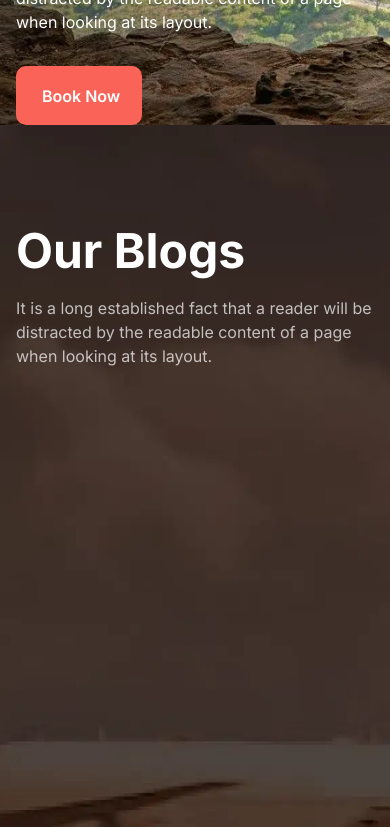
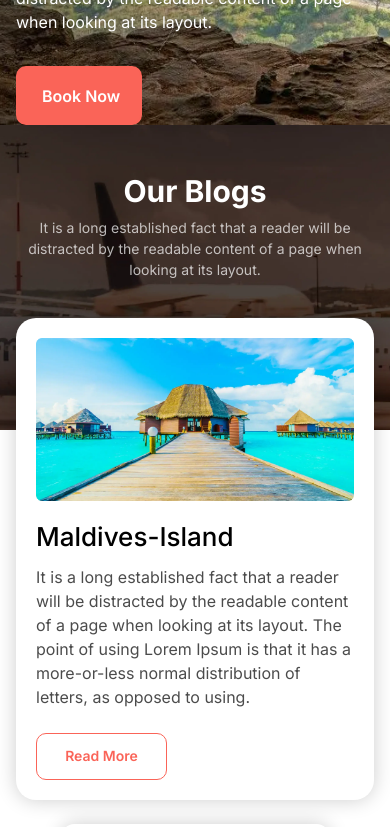
Before and after one commit to mayankpcp7/ThrillSeeker, a React (Create React App) app: page / in a window 390 px wide. Shown: the part 620-1447 px from the top of the page. Built offline with nearby package versions, Linux system fonts and the light colour scheme.

Commit message:
Places Cards

```diff
--- a/src/App.js
+++ b/src/App.js
@@ -4,12 +4,14 @@ import Faqs from "./components/Faqs";
 import Footer from "./components/Footer";
 import OurClient from "./components/OurClient";
 import OurBlog from "./components/OurBlog";
+import PlaceCards from "./components/PlaceCards";
 
 function App() {
   return (
     <>
       <Header />
       <OurBlog />
+      <PlaceCards />
       <OurClient />
       <Faqs />
       <Footer />
--- a/src/components/OurBlog.jsx
+++ b/src/components/OurBlog.jsx
@@ -1,52 +1,14 @@
 import React from 'react'
-import MaldivesIsland from "../assets/images/webp/MaldivesIsland.webp"
-import KarbiIsland from "../assets/images/webp/KarbiBeachThailand.webp"
-import CliffMountainThailand from "../assets/images/webp/CliffMountainThailand.webp"
 
 const OurBlog = () => {
     return (
         <div className='bg-BlogImg bg-cover bg-center bg-no-repeat'>
             <div className='max-w-[1440px] mx-auto'>
-                <div className='max-w-[1164px] mx-auto px-4 md:px-3 mb-[436px]'>
-                    <div className='pt-[97px] pb-[216px]'>
-                        <h2 className='text-white font-inter font-bold text-5xl !leading-[121%]'>Our Blogs</h2>
-                        <p className='font-inter opacity-70 text-white max-w-[504px] text-base leading-[150%] font-normal mt-4'>It is a long established fact that a reader will be distracted by the readable content of a page when looking at its layout.</p>
+                <div className='max-w-[1164px] mx-auto px-4 md:px-3'>
+                    <div className='pt-12 sm:pt-16 md:pt-20 lg:pt-[97px] pb-[150px] md:pb-[216px]'>
+                        <h2 className='text-white font-inter font-bold  text-[30px] sm:text-[32px] md:text-[36px] lg:text-[40px] xl:text-5xl !leading-[121%] lg:text-start text-center'>Our Blogs</h2>
+                        <p className='font-inter opacity-70 text-white max-w-[504px] text-[14px] sm:text-base leading-[150%] font-normal mt-2 sm:mt-3 md:mt-4 lg:text-start text-center mx-auto lg:mx-0'>It is a long established fact that a reader will be distracted by the readable content of a page when looking at its layout.</p>
                     </div>
-
-                    <div className='gap-6 flex items-center justify-center flex-wrap -mt-[536px] translate-y-[78.5%]'>
-
-                        <div className='max-w-[558px] bg-white rounded-[20px] shadow-CommonShadow p-5'>
-                            <img className='max-w-[518px] w-full' src={MaldivesIsland} alt="MaldivesIsland" />
-                            <h3 className='font-inter font-medium text-2xl text-black mt-5 !leading-[121%]'>Maldives-Island</h3>
-                            <p className='font-inter font-normal opacity-70 text-base text-black mt-3 !leading-[150%]'>It is a long established fact that a reader will be distracted by the readable content of a page when looking at its layout. The point of using Lorem Ipsum is that it has a more-or-less normal distribution of letters, as opposed to using.</p>
-                            <button class="mt-6 rounded-[10px] flex items-center font-semibold font-inter h-[47px] min-w-[131px] overflow-hidden relative group cursor-pointer border text-base border-extralightred bg-transparent text-extralightred">
-                                <span class="absolute w-64 h-0 transition-all duration-300 origin-center rotate-45 -translate-x-20 bg-extralightred top-1/2 group-hover:h-64 group-hover:-translate-y-32 ease"></span>
-                                <span class="relative mx-auto text-extralightred text-center whitespace-nowrap transition duration-300 group-hover:text-white ease text-[14px] md:text-base">Read More</span>
-                            </button>
-                        </div>
-
-                        <div className='max-w-[267px] bg-white rounded-[12px] shadow-CommonShadow p-4'>
-                            <img className='max-w-[235px] w-full' src={KarbiIsland} alt="KarbiIsland" />
-                            <h3 className='font-inter font-medium text-base text-black mt-4 !leading-[121%]'>long-boat-blue-water</h3>
-                            <p className='font-inter font-normal opacity-70 text-base text-black mt-2 !leading-[150%]'>It is a long established fact that a reader will distracted by</p>
-                            <button class="mt-6 rounded-[10px] flex items-center font-semibold font-inter h-[47px] min-w-[131px] overflow-hidden relative group cursor-pointer border text-base border-extralightred bg-transparent text-extralightred">
-                                <span class="absolute w-64 h-0 transition-all duration-300 origin-center rotate-45 -translate-x-20 bg-extralightred top-1/2 group-hover:h-64 group-hover:-translate-y-32 ease"></span>
-                                <span class="relative mx-auto text-extralightred text-center whitespace-nowrap transition duration-300 group-hover:text-white ease text-[14px] md:text-base">Read More</span>
-                            </button>
-                        </div>
-
-                        <div className='max-w-[267px] bg-white rounded-[12px] shadow-CommonShadow p-4'>
-                            <img className='max-w-[235px] w-full' src={CliffMountainThailand} alt="CliffMountainThailand" />
-                            <h3 className='font-inter font-medium text-base text-black mt-4 !leading-[121%]'>long-tail-boat-turquoise</h3>
-                            <p className='font-inter font-normal opacity-70 text-base text-black mt-2 !leading-[150%]'>It is a long established fact that a reader will distracted by</p>
-                            <button class="mt-6 rounded-[10px] flex items-center font-semibold font-inter h-[47px] min-w-[131px] overflow-hidden relative group cursor-pointer border text-base border-extralightred bg-transparent text-extralightred">
-                                <span class="absolute w-64 h-0 transition-all duration-300 origin-center rotate-45 -translate-x-20 bg-extralightred top-1/2 group-hover:h-64 group-hover:-translate-y-32 ease"></span>
-                                <span class="relative mx-auto text-extralightred text-center whitespace-nowrap transition duration-300 group-hover:text-white ease text-[14px] md:text-base">Read More</span>
-                            </button>
-                        </div>
-
-                    </div>
-
                 </div>
             </div>
         </div>
--- /dev/null
+++ b/src/components/PlaceCards.jsx
@@ -0,0 +1,46 @@
+import React from 'react'
+import MaldivesIsland from "../assets/images/webp/MaldivesIsland.webp"
+import KarbiIsland from "../assets/images/webp/KarbiBeachThailand.webp"
+import CliffMountainThailand from "../assets/images/webp/CliffMountainThailand.webp"
+
+const PlaceCards = () => {
+    return (
+        <div className='max-w-[1164px] mx-auto px-4 md:px-3'>
+            <div className='gap-6 flex items-center justify-center flex-wrap -mt-28 md:pb-[30px]'>
+
+                <div className='max-w-[558px] bg-white rounded-[20px] shadow-CommonShadow p-5'>
+                    <img className='max-w-[518px] w-full' src={MaldivesIsland} alt="MaldivesIsland" />
+                    <h3 className='font-inter font-medium text-2xl text-black mt-5 !leading-[121%]'>Maldives-Island</h3>
+                    <p className='font-inter font-normal opacity-70 text-base text-black mt-3 !leading-[150%]'>It is a long established fact that a reader will be distracted by the readable content of a page when looking at its layout. The point of using Lorem Ipsum is that it has a more-or-less normal distribution of letters, as opposed to using.</p>
+                    <button class="mt-6 rounded-[10px] flex items-center font-semibold font-inter h-[47px] min-w-[131px] overflow-hidden relative group cursor-pointer border text-base border-extralightred bg-transparent text-extralightred">
+                        <span class="absolute w-64 h-0 transition-all duration-300 origin-center rotate-45 -translate-x-20 bg-extralightred top-1/2 group-hover:h-64 group-hover:-translate-y-32 ease"></span>
+                        <span class="relative mx-auto text-extralightred text-center whitespace-nowrap transition duration-300 group-hover:text-white ease text-[14px] md:text-base">Read More</span>
+                    </button>
+                </div>
+
+                <div className='max-w-[267px] bg-white rounded-[12px] shadow-CommonShadow p-4'>
+                    <img className='max-w-[235px] w-full' src={KarbiIsland} alt="KarbiIsland" />
+                    <h3 className='font-inter font-medium text-base text-black mt-4 !leading-[121%]'>long-boat-blue-water</h3>
+                    <p className='font-inter font-normal opacity-70 text-base text-black mt-2 !leading-[150%]'>It is a long established fact that a reader will distracted by</p>
+                    <button class="mt-6 rounded-[10px] flex items-center font-semibold font-inter h-[47px] min-w-[131px] overflow-hidden relative group cursor-pointer border text-base border-extralightred bg-transparent text-extralightred">
+                        <span class="absolute w-64 h-0 transition-all duration-300 origin-center rotate-45 -translate-x-20 bg-extralightred top-1/2 group-hover:h-64 group-hover:-translate-y-32 ease"></span>
+                        <span class="relative mx-auto text-extralightred text-center whitespace-nowrap transition duration-300 group-hover:text-white ease text-[14px] md:text-base">Read More</span>
+                    </button>
+                </div>
+
+                <div className='max-w-[267px] bg-white rounded-[12px] shadow-CommonShadow p-4'>
+                    <img className='max-w-[235px] w-full' src={CliffMountainThailand} alt="CliffMountainThailand" />
+                    <h3 className='font-inter font-medium text-base text-black mt-4 !leading-[121%]'>long-tail-boat-turquoise</h3>
+                    <p className='font-inter font-normal opacity-70 text-base text-black mt-2 !leading-[150%]'>It is a long established fact that a reader will distracted by</p>
+                    <button class="mt-6 rounded-[10px] flex items-center font-semibold font-inter h-[47px] min-w-[131px] overflow-hidden relative group cursor-pointer border text-base border-extralightred bg-transparent text-extralightred">
+                        <span class="absolute w-64 h-0 transition-all duration-300 origin-center rotate-45 -translate-x-20 bg-extralightred top-1/2 group-hover:h-64 group-hover:-translate-y-32 ease"></span>
+                        <span class="relative mx-auto text-extralightred text-center whitespace-nowrap transition duration-300 group-hover:text-white ease text-[14px] md:text-base">Read More</span>
+                    </button>
+                </div>
+
+            </div>
+        </div>
+    )
+}
+
+export default PlaceCards
```
